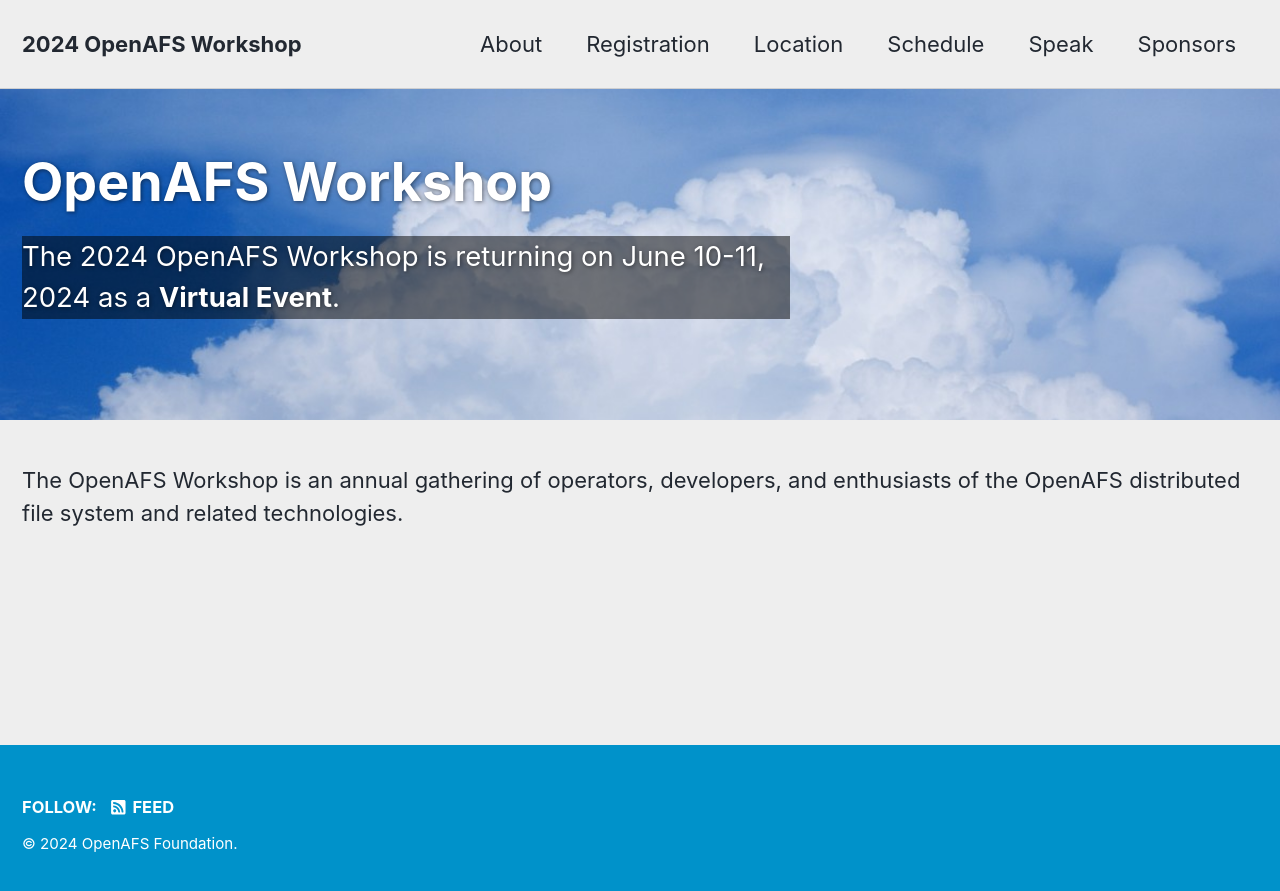
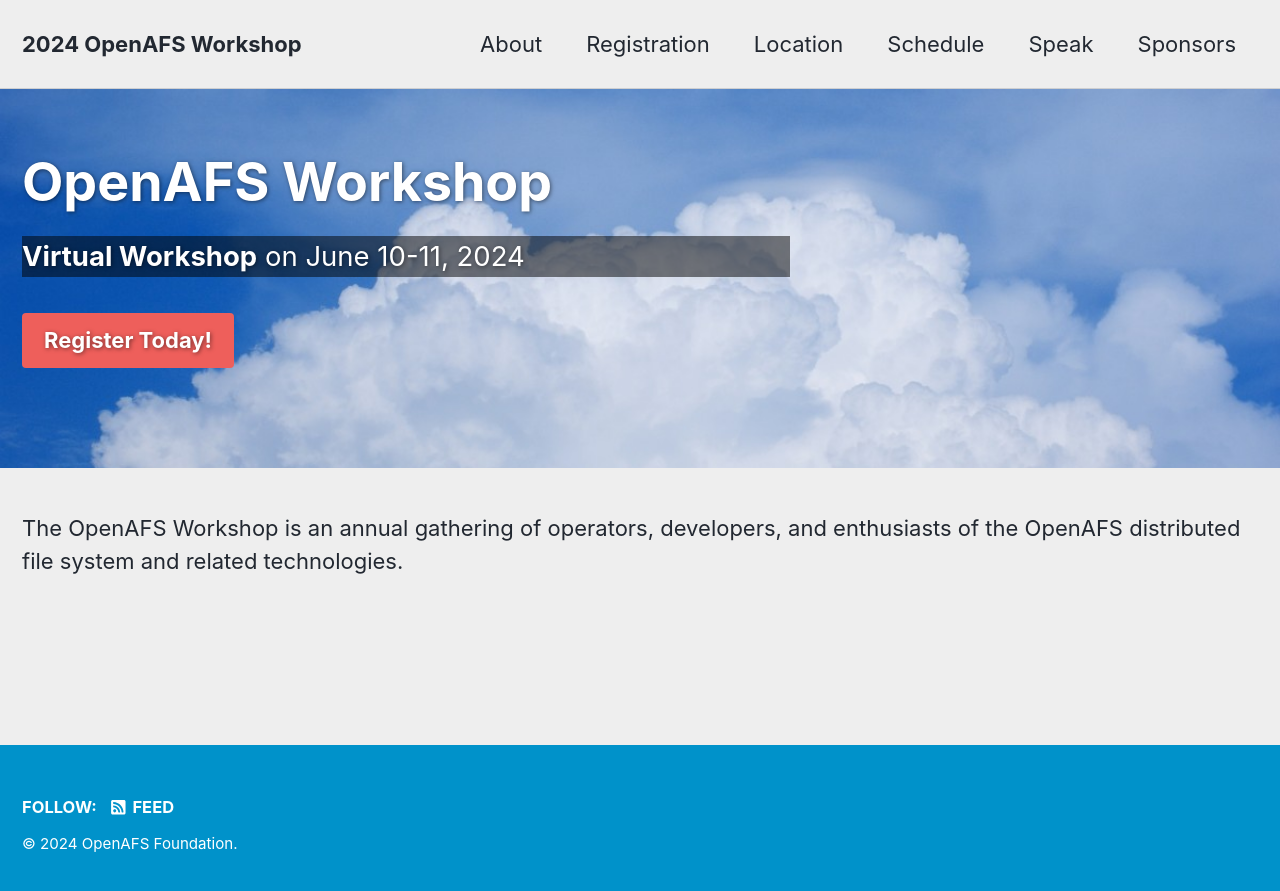
Before and after one commit to openafsfoundation/openafs-workshop.org, a Jekyll site: the page built from index.html, in a window 1280 px wide. Shown: the top 891 px of the page. Built offline with Jekyll 4.4.1, drawn with Linux system fonts in a browser that asks for light colours; cached includes are drawn as plain includes; nearby versions of some CDN libraries; the list of posts is cut into pages by our own code.

```diff
--- a/index.html
+++ b/index.html
@@ -4,12 +4,13 @@ permalink: /
 header:
   overlay_color: "#5e616c"
   overlay_image: /assets/images/blue-sky.jpg
-  #actions:
-  #  - label: "Register Today!"
-  #    url: "/registration/"
+  actions:
+    - label: "Register Today!"
+      url: "/registration/"
 
 excerpt: >
-  The 2024 OpenAFS Workshop is returning on June 10-11, 2024 as a **Virtual Event**.
+  **Virtual Workshop** on June 10-11, 2024
+
 ---
 
 The OpenAFS Workshop is an annual gathering of operators, developers, and
```
